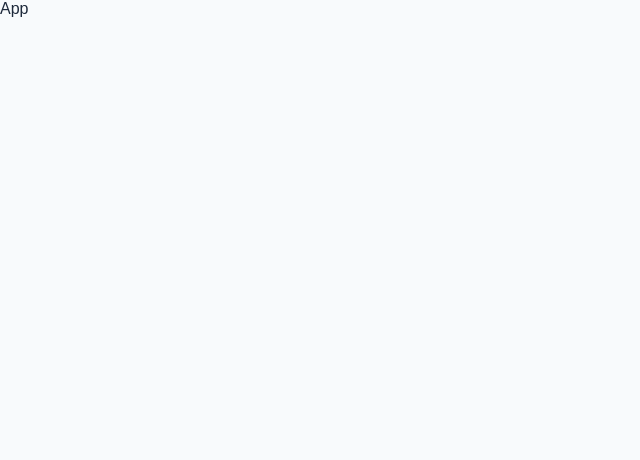
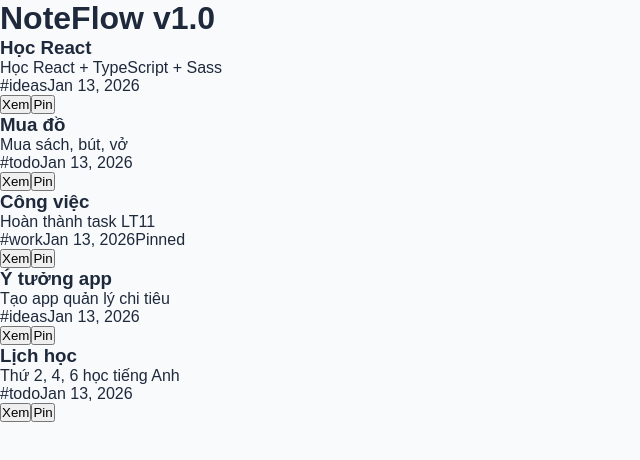
Before and after one commit to canhtrong26-dev/Note-Flow, a React (Vite) app: page / in a window 1280 px wide. Shown: the top 460 px of the page, without its empty margins (0-640 px from the left). Built offline with nearby package versions, Linux system fonts and the light colour scheme.

Commit message:
Task LT11.20. Atomic Design cơ bản cho Note UI + TypeScript props

```diff
--- a/src/App.tsx
+++ b/src/App.tsx
@@ -1,5 +1,13 @@
+import AppLayout from './app/AppLayout'
+import NoteList from './components/organisms/NoteList'
+import mockNotes from './features/notes/mockNotes'
+
 function App() {
-  return <div>App</div>
+  return (
+    <AppLayout>
+      <NoteList notes={mockNotes} />
+    </AppLayout>
+  )
 }
 
 export default App
--- /dev/null
+++ b/src/components/atoms/Tag.tsx
@@ -0,0 +1,14 @@
+type TagProps = {
+  text: string
+  color?: string
+}
+
+function Tag({ text, color }: TagProps) {
+  return (
+    <span style={{ color: color }}>
+      {text}
+    </span>
+  )
+}
+
+export default Tag
--- /dev/null
+++ b/src/components/molecules/NoteMeta.tsx
@@ -0,0 +1,21 @@
+import Tag from '../atoms/Tag'
+
+
+type NoteMetaProps = {
+  tags: string[]
+  createdAt: string
+  pinned: boolean
+}
+function NoteMeta({ tags, createdAt, pinned }: NoteMetaProps) {
+  return (
+    <div>
+      {tags.map((tag) => (
+        <Tag key={tag} text={tag} />
+      ))}
+      <span>{createdAt}</span>
+      {pinned && <span>Pinned</span>}
+    </div>
+  )
+}
+
+export default NoteMeta
--- /dev/null
+++ b/src/components/organisms/NoteCard.tsx
@@ -0,0 +1,27 @@
+import type Note from '../../features/notes/Note'
+import NoteMeta from '../molecules/NoteMeta'
+
+
+type NoteCardProps = {
+  note: Note
+   onSelect: () => void
+  onPin: () => void
+}
+
+function NoteCard({ note ,onSelect, onPin}: NoteCardProps) {
+  return (
+    <div>
+      <h3>{note.title}</h3>
+      <p>{note.content}</p>
+      <NoteMeta
+        tags={note.tags}
+        createdAt={note.createdAt}
+        pinned={note.pinned}
+      />
+       <button onClick={onSelect}>Xem</button>
+      <button onClick={onPin}>Pin</button>
+    </div>
+  )
+}
+
+export default NoteCard
--- /dev/null
+++ b/src/components/organisms/NoteList.tsx
@@ -0,0 +1,23 @@
+import NoteCard from './NoteCard'
+import type Note from '../../features/notes/Note'
+
+type NoteListProps = {
+  notes: Note[]
+}
+
+function NoteList({ notes }: NoteListProps) {
+  return (
+    <div>
+      {notes.map((note) => (
+        <NoteCard
+          key={note.id}
+          note={note}
+          onSelect={() => {}}
+          onPin={() => {}}
+        />
+      ))}
+    </div>
+  )
+}
+
+export default NoteList
--- /dev/null
+++ b/src/features/notes/Note.ts
@@ -0,0 +1,12 @@
+
+type Note = {
+  id: string
+  title: string
+  content: string
+  tags: string[]
+  createdAt: string
+  pinned: boolean
+  archived: boolean
+}
+
+export default Note
--- /dev/null
+++ b/src/features/notes/mockNotes.ts
@@ -0,0 +1,51 @@
+import type Note from './Note'
+
+const mockNotes: Note[] = [
+  {
+    id: '1',
+    title: 'Học React',
+    content: 'Học React + TypeScript + Sass',
+    tags: ['#ideas'],
+    createdAt: 'Jan 13, 2026',
+    pinned: false,
+    archived: false,
+  },
+  {
+    id: '2',
+    title: 'Mua đồ',
+    content: 'Mua sách, bút, vở',
+    tags: ['#todo'],
+    createdAt: 'Jan 13, 2026',
+    pinned: false,
+    archived: false,
+  },
+  {
+    id: '3',
+    title: 'Công việc',
+    content: 'Hoàn thành task LT11',
+    tags: ['#work'],
+    createdAt: 'Jan 13, 2026',
+    pinned: true,
+    archived: false,
+  },
+  {
+    id: '4',
+    title: 'Ý tưởng app',
+    content: 'Tạo app quản lý chi tiêu',
+    tags: ['#ideas'],
+    createdAt: 'Jan 13, 2026',
+    pinned: false,
+    archived: false,
+  },
+  {
+    id: '5',
+    title: 'Lịch học',
+    content: 'Thứ 2, 4, 6 học tiếng Anh',
+    tags: ['#todo'],
+    createdAt: 'Jan 13, 2026',
+    pinned: false,
+    archived: false,
+  },
+]
+
+export default mockNotes
```
Also changed, not shown: src/components/atoms/Button.tsx (added, +15 -0 lines), src/components/atoms/Heading.tsx (added, +12 -0 lines), src/components/atoms/TextInput.tsx (added, +17 -0 lines), src/components/molecules/SearchBar.tsx (added, +19 -0 lines), 1 other file (tests, documents, lock files or other folders).
